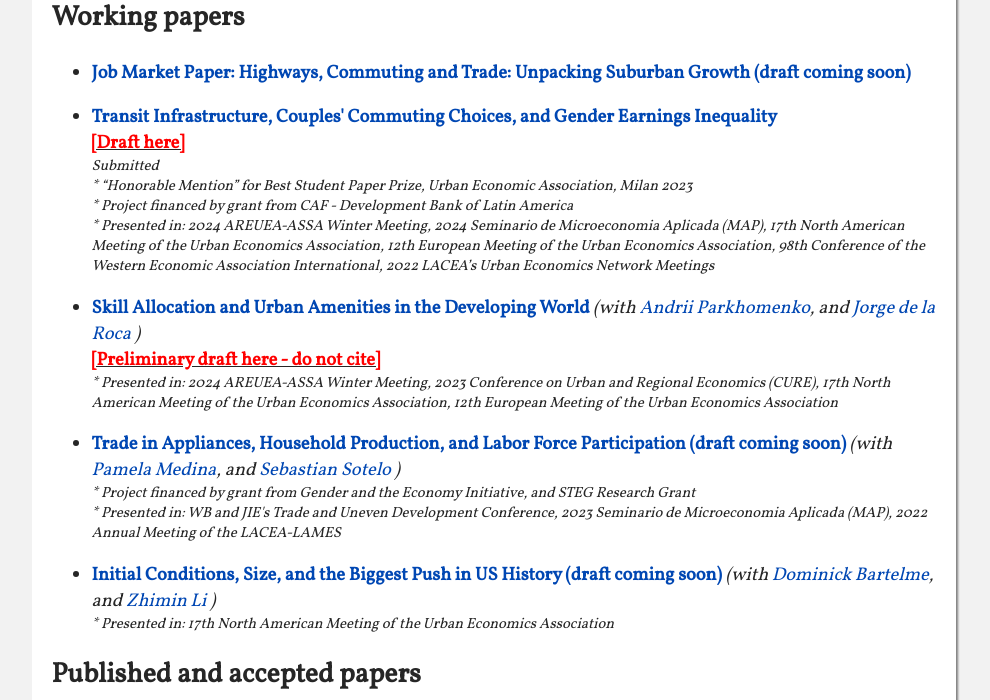
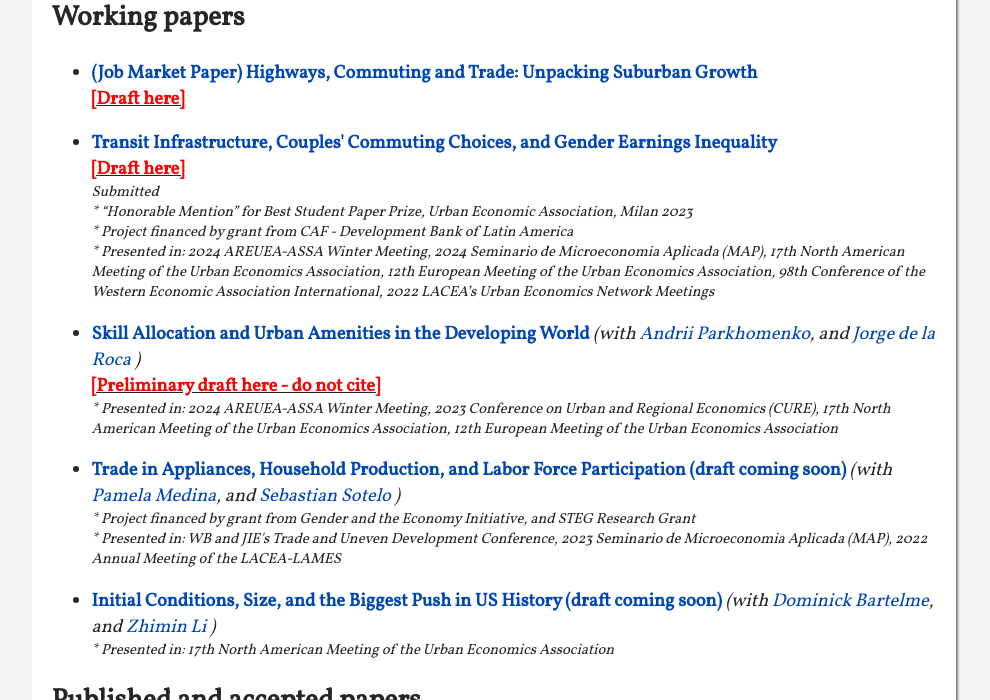
Before and after one commit to dvelasquezc/dvelasquezc.github.io, a Jekyll site: the page built from index.md, in a window 1280 px wide and 900 px high, scrolled down 470 px, cut to the strip 200-900 px from the top of the window. Shown: the whole strip, without its empty margins (146-1136 px from the left). Built offline with Jekyll 4.4.1, drawn with Linux system fonts in a browser that asks for light colours; some web fonts are replaced.

Commit message:
update JMP

```diff
--- a/_research/JMP.md
+++ b/_research/JMP.md
@@ -1,5 +1,5 @@
 ---
-title: 'Job Market Paper: Highways, Commuting and Trade:  Unpacking Suburban Growth (draft coming soon)'
+title: '(Job Market Paper) Highways, Commuting and Trade:  Unpacking Suburban Growth'
 pubstatus: "mimeo"
 journal: "no"
 link: "no"
--- a/index.md
+++ b/index.md
@@ -88,6 +88,13 @@ dropdown_folder: "no"
 			{% if paper.pdf != 'no' %}
 			<div class = "pdf">
 				<u>{{ paper.pdf }}</u>
+			</div>
+			{% endif %}
+
+
+			{% if paper.title == '(Job Market Paper) Highways, Commuting and Trade:  Unpacking Suburban Growth' %}
+			<div class = "pdf">
+				<u><a href="{{ "/assets/pdfs/JMP_online.pdf" | prepend: site.baseurl | prepend: site.url }}" target="_blank" style="color:#ff0000;"> <b>[Draft here]</b> </a></u>
 			</div>
 			{% endif %}
 
```
Also changed, not shown: _pages/research.md (+6 -0 lines).
